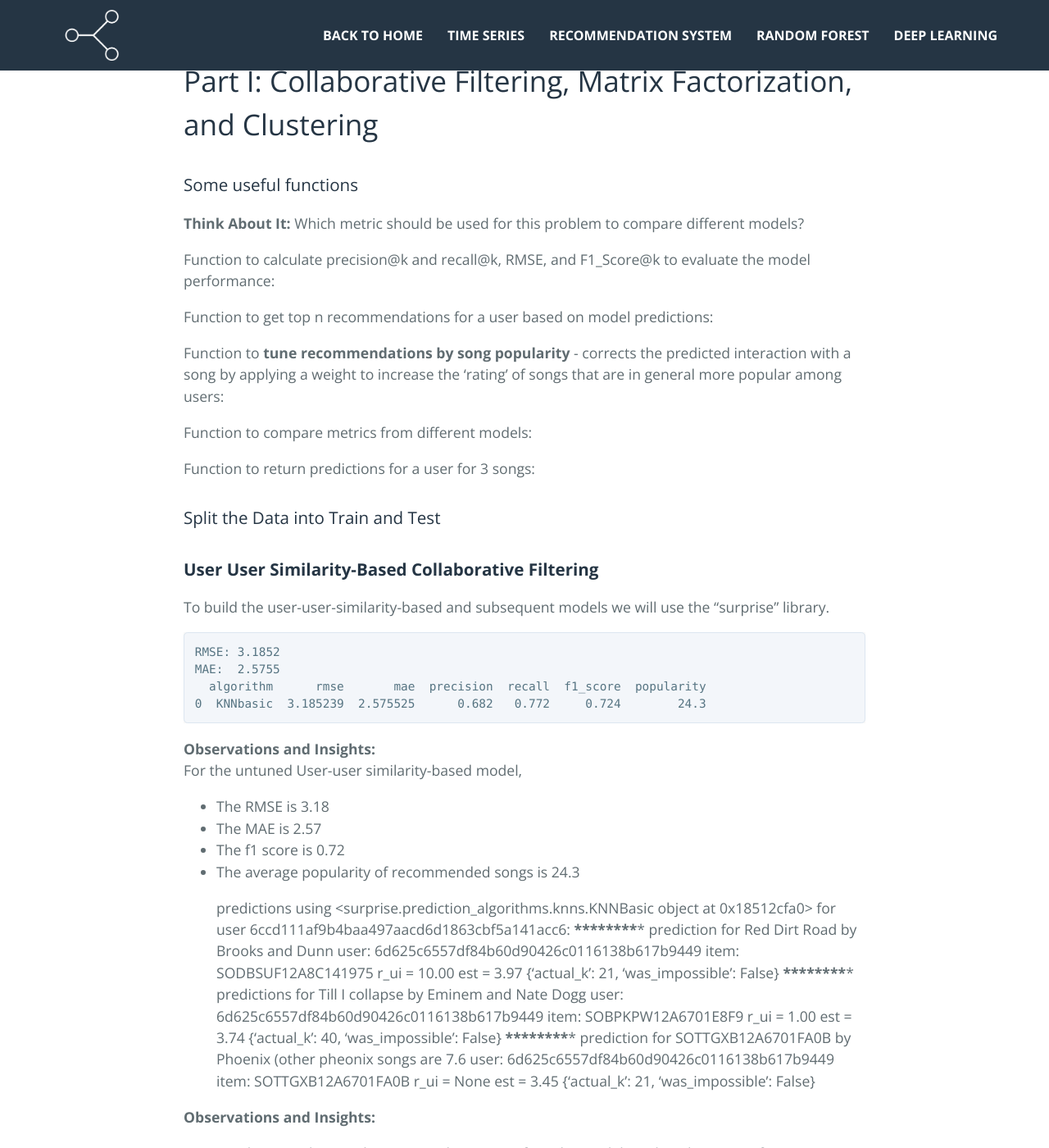
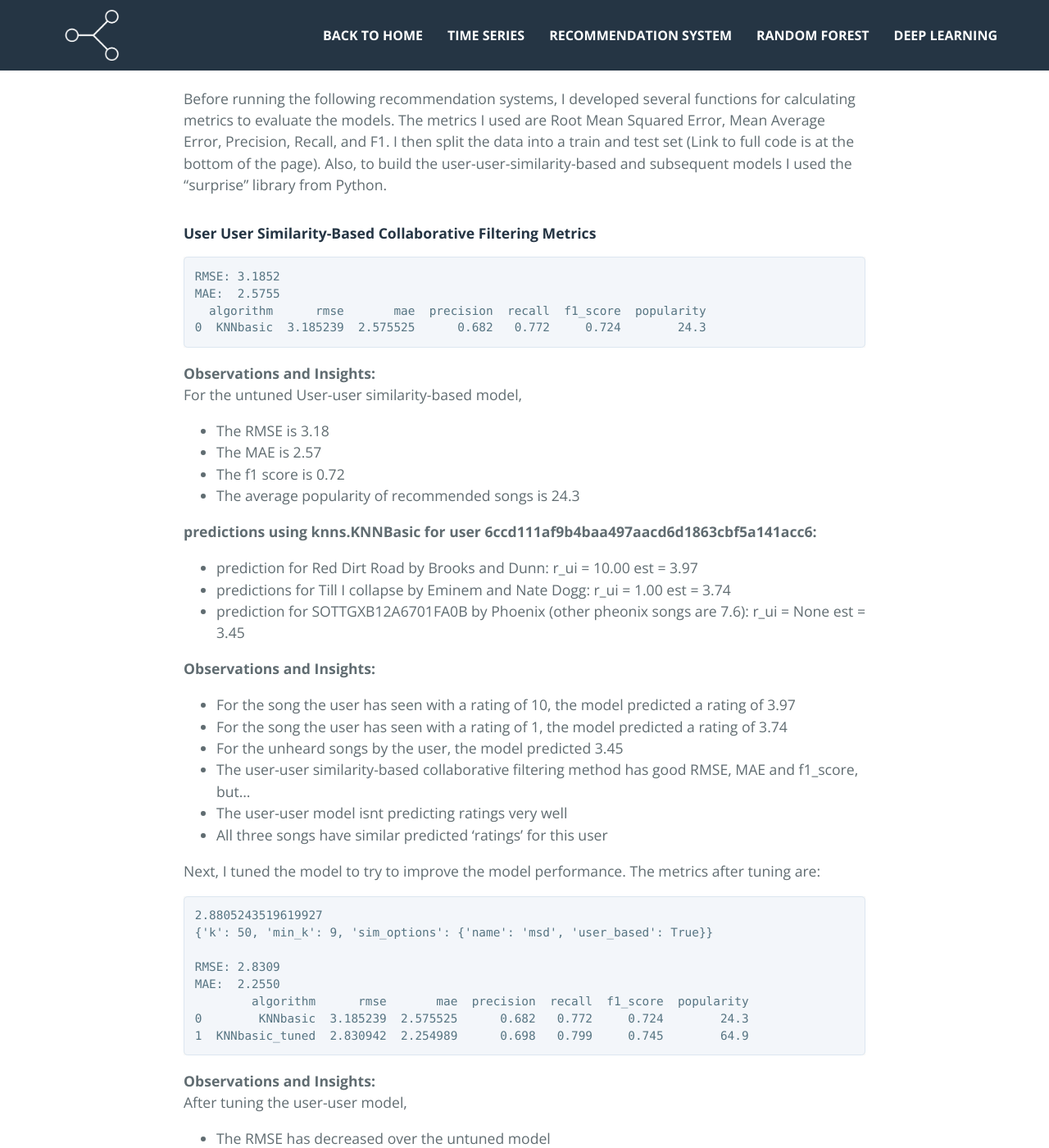
Before and after one commit to benjamin-j-cooper/benjamin-j-cooper.github.io, a Jekyll site: the page built from docs/rs.md, in a window 1280 px wide and 1400 px high, scrolled down 12709 px. Shown: the whole window at 82% size. Built offline with Jekyll 4.4.1, drawn with Linux system fonts in a browser that asks for light colours; nearby versions of some CDN libraries; some of the changed text lies outside the part shown.

Commit message:
updated rs_project.md

```diff
--- a/docs/_includes/projects/rs_project.md
+++ b/docs/_includes/projects/rs_project.md
@@ -667,12 +667,10 @@ Songs played in a year
 
 Now I apply different algorithms to build a recommendation system.
 
-## Building a baseline popularity-based recommendation systems
-
-### **Popularity-Based Recommendation Systems**
+### Building a baseline popularity-based recommendation system
 
 In this basic recommendation system, I take the count and sum of play counts of the songs and build the popularity recommendation system based on the sum of play counts.
-(For the full code check out the Github Link at the bottom of the page)
+(For the full code check out the Github Link at the bottom of the page). Here is the output after running the popularity-based RS on the filtered dataset:
 
 <div>
 
@@ -741,27 +739,12 @@ In this basic recommendation system, I take the count and sum of play counts of
 
 
 
-# Part I: Collaborative Filtering, Matrix Factorization, and Clustering
-
-### Some useful functions
-
-**Think About It:** Which metric should be used for this problem to compare different models?
-
-Function to calculate precision@k and recall@k, RMSE, and F1_Score@k to evaluate the model performance:
-
-Function to get top n recommendations for a user based on model predictions:
-
-Function to **tune recommendations by song popularity** - corrects the predicted interaction with a song by applying a weight to increase the 'rating' of songs that are in general more popular among users:
-
-Function to compare metrics from different models:
-
-Function to return predictions for a user for 3 songs:
-
-### Split the Data into Train and Test
-
-### **User User Similarity-Based Collaborative Filtering**
-
-To build the user-user-similarity-based and subsequent models we will use the "surprise" library.
+### Collaborative Filtering, Matrix Factorization, and Clustering based recommendation sytems
+
+Before running the following recommendation systems, I developed several functions for calculating metrics to evaluate the models. The metrics I used are Root Mean Squared Error, Mean Average Error, Precision, Recall, and F1.
+I then split the data into a train and test set (Link to full code is at the bottom of the page). Also, to build the user-user-similarity-based and subsequent models I used the "surprise" library from Python.
+
+#### **User User Similarity-Based Collaborative Filtering Metrics**
 
     RMSE: 3.1852
     MAE:  2.5755
@@ -776,17 +759,10 @@ For the untuned User-user similarity-based model,
 - The f1 score is 0.72
 - The average popularity of recommended songs is 24.3
 
-    predictions using <surprise.prediction_algorithms.knns.KNNBasic object at 0x18512cfa0> for user 6ccd111af9b4baa497aacd6d1863cbf5a141acc6:
-    *************************
-    prediction for Red Dirt Road by Brooks and Dunn
-    user: 6d625c6557df84b60d90426c0116138b617b9449 item: SODBSUF12A8C141975 r_ui = 10.00   est = 3.97   {'actual_k': 21, 'was_impossible': False}
-    *************************
-    predictions for Till I collapse by Eminem and Nate Dogg
-    user: 6d625c6557df84b60d90426c0116138b617b9449 item: SOBPKPW12A6701E8F9 r_ui = 1.00   est = 3.74   {'actual_k': 40, 'was_impossible': False}
-    *************************
-    prediction for SOTTGXB12A6701FA0B by Phoenix (other pheonix songs are 7.6
-    user: 6d625c6557df84b60d90426c0116138b617b9449 item: SOTTGXB12A6701FA0B r_ui = None   est = 3.45   {'actual_k': 21, 'was_impossible': False}
-
+**predictions using knns.KNNBasic for user 6ccd111af9b4baa497aacd6d1863cbf5a141acc6:**
+- prediction for Red Dirt Road by Brooks and Dunn: r_ui = 10.00   est = 3.97
+- predictions for Till I collapse by Eminem and Nate Dogg: r_ui = 1.00   est = 3.74
+- prediction for SOTTGXB12A6701FA0B by Phoenix (other pheonix songs are 7.6): r_ui = None   est = 3.45
 
 **Observations and Insights:**
 - For the song the user has seen with a rating of 10, the model predicted a rating of 3.97
@@ -796,7 +772,7 @@ For the untuned User-user similarity-based model,
 - The user-user model isnt predicting ratings very well
 - All three songs have similar predicted 'ratings' for this user
 
-Now, let's try to tune the model and see if we can improve the model performance.
+Next, I tuned the model to try to improve the model performance. The metrics after tuning are:
 
     2.8805243519619927
     {'k': 50, 'min_k': 9, 'sim_options': {'name': 'msd', 'user_based': True}}
@@ -815,16 +791,11 @@ After tuning the user-user model,
 - The f1 score has increased
 - The popularity of recommended songs has increased
 
-    predictions using <surprise.prediction_algorithms.knns.KNNBasic object at 0x18b1b8730> for user 6ccd111af9b4baa497aacd6d1863cbf5a141acc6:
-    *************************
-    prediction for Red Dirt Road by Brooks and Dunn
-    user: 6d625c6557df84b60d90426c0116138b617b9449 item: SODBSUF12A8C141975 r_ui = 10.00   est = 8.95   {'actual_k': 21, 'was_impossible': False}
-    *************************
-    predictions for Till I collapse by Eminem and Nate Dogg
-    user: 6d625c6557df84b60d90426c0116138b617b9449 item: SOBPKPW12A6701E8F9 r_ui = 1.00   est = 3.14   {'actual_k': 40, 'was_impossible': False}
-    *************************
-    prediction for SOTTGXB12A6701FA0B by Phoenix (other pheonix songs are 7.6
-    user: 6d625c6557df84b60d90426c0116138b617b9449 item: SOTTGXB12A6701FA0B r_ui = None   est = 3.38   {'actual_k': 21, 'was_impossible': False}
+
+**predictions using knns.KNNBasic tuned for user 6ccd111af9b4baa497aacd6d1863cbf5a141acc6:**
+- prediction for Red Dirt Road by Brooks and Dunn: r_ui = 10.00   est = 8.95
+- predictions for Till I collapse by Eminem and Nate Dogg: r_ui = 1.00   est = 3.14
+- prediction for SOTTGXB12A6701FA0B by Phoenix (other pheonix songs are 7.6): r_ui = None   est = 3.38
 
 
 **Observations and Insights:**
```
